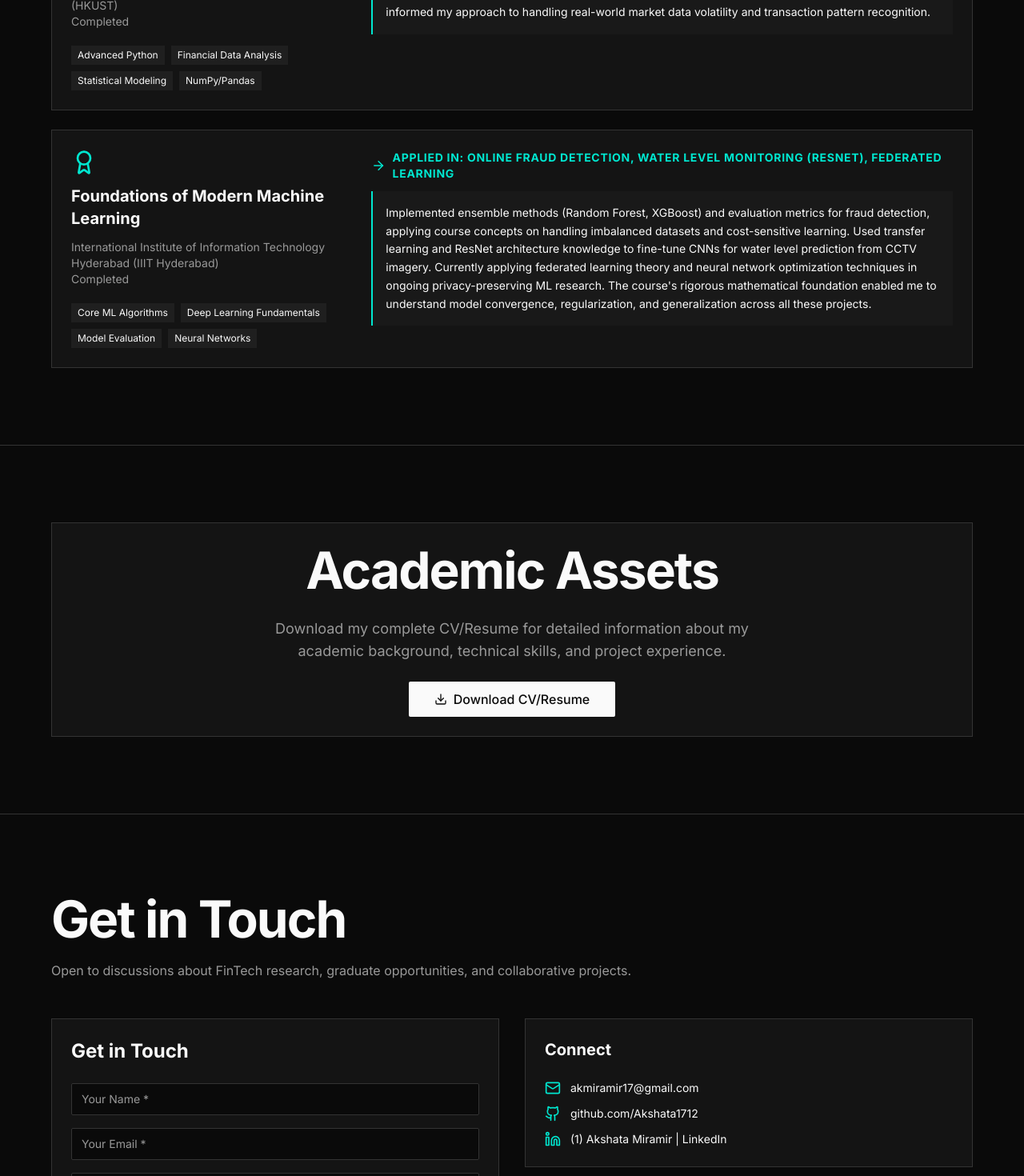
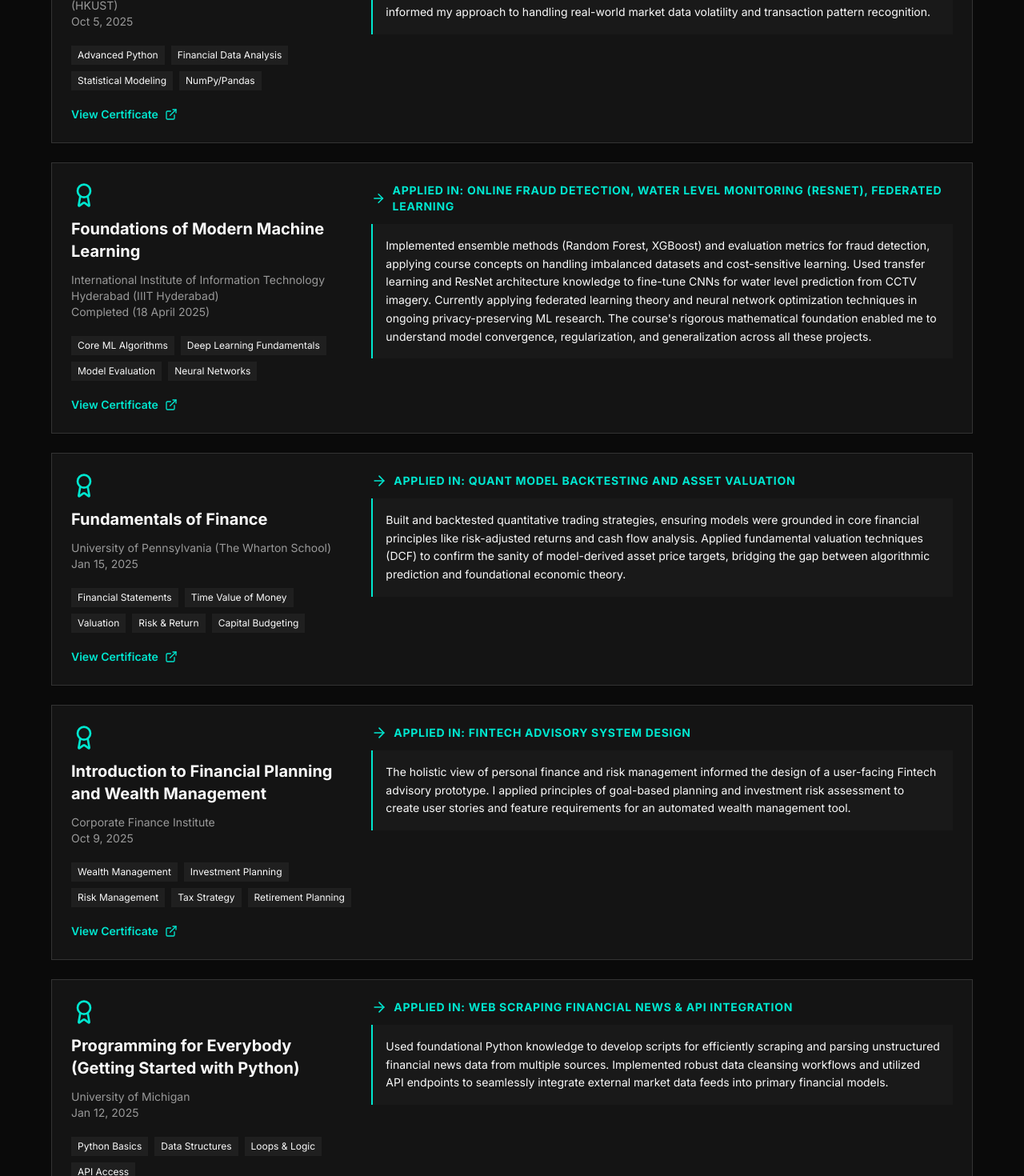
Before and after one commit to Akshata1712/Akshata1712.github.io, a React (Vite) app: page / in a window 1280 px wide. Shown: the part 5780-7250 px from the top of the page at 80% size. Built offline with nearby package versions, Linux system fonts and the light colour scheme; the HTML template or start-up script is replaced by a standard one.

Commit message:
Update Credentials.tsx

```diff
--- a/src/components/Credentials.tsx
+++ b/src/components/Credentials.tsx
@@ -17,22 +17,57 @@ const Credentials = () => {
     {
       title: "Python and Statistics for Financial Analysis",
       provider: "Hong Kong University of Science and Technology (HKUST)",
-      date: "Completed",
+      date: "Oct 5, 2025",
       skills: ["Advanced Python", "Financial Data Analysis", "Statistical Modeling", "NumPy/Pandas"],
       application: {
         project: "Sentiment Analysis for Stock Prediction & Online Fraud Detection",
         description: "Applied advanced Python programming and Pandas data manipulation to process large-scale financial datasets and social media feeds. Leveraged statistical modeling techniques for feature extraction and correlation analysis in stock prediction models. Used NumPy for efficient numerical computations in fraud detection feature engineering. The course's focus on financial time-series analysis directly informed my approach to handling real-world market data volatility and transaction pattern recognition."
-      }
+      },
+      certificate: "/Financial Analysis.jpg"
     },
     {
       title: "Foundations of Modern Machine Learning",
       provider: "International Institute of Information Technology Hyderabad (IIIT Hyderabad)",
-      date: "Completed",
+      date: "Completed (18 April 2025)",
       skills: ["Core ML Algorithms", "Deep Learning Fundamentals", "Model Evaluation", "Neural Networks"],
       application: {
         project: "Online Fraud Detection, Water Level Monitoring (ResNet), Federated Learning",
         description: "Implemented ensemble methods (Random Forest, XGBoost) and evaluation metrics for fraud detection, applying course concepts on handling imbalanced datasets and cost-sensitive learning. Used transfer learning and ResNet architecture knowledge to fine-tune CNNs for water level prediction from CCTV imagery. Currently applying federated learning theory and neural network optimization techniques in ongoing privacy-preserving ML research. The course's rigorous mathematical foundation enabled me to understand model convergence, regularization, and generalization across all these projects."
-      }
+      },
+      certificate: "/Foundations of Modern Machine Learning.jpg"
+    },
+    {
+      title: "Fundamentals of Finance",
+      provider: "University of Pennsylvania (The Wharton School)",
+      date: "Jan 15, 2025",
+      skills: ["Financial Statements", "Time Value of Money", "Valuation", "Risk & Return", "Capital Budgeting"],
+      application: {
+        project: "Quant Model Backtesting and Asset Valuation",
+        description: "Built and backtested quantitative trading strategies, ensuring models were grounded in core financial principles like risk-adjusted returns and cash flow analysis. Applied fundamental valuation techniques (DCF) to confirm the sanity of model-derived asset price targets, bridging the gap between algorithmic prediction and foundational economic theory."
+      },
+      certificate: "/Fundamentals of Finance.pdf"
+    },
+    {
+      title: "Introduction to Financial Planning and Wealth Management",
+      provider: "Corporate Finance Institute",
+      date: "Oct 9, 2025",
+      skills: ["Wealth Management", "Investment Planning", "Risk Management", "Tax Strategy", "Retirement Planning"],
+      application: {
+        project: "Fintech Advisory System Design",
+        description: "The holistic view of personal finance and risk management informed the design of a user-facing Fintech advisory prototype. I applied principles of goal-based planning and investment risk assessment to create user stories and feature requirements for an automated wealth management tool."
+      },
+      certificate: "/Financial Planning.pdf"
+    },
+    {
+      title: "Programming for Everybody (Getting Started with Python)",
+      provider: "University of Michigan",
+      date: "Jan 12, 2025",
+      skills: ["Python Basics", "Data Structures", "Loops & Logic", "API Access"],
+      application: {
+        project: "Web Scraping Financial News & API Integration",
+        description: "Used foundational Python knowledge to develop scripts for efficiently scraping and parsing unstructured financial news data from multiple sources. Implemented robust data cleansing workflows and utilized API endpoints to seamlessly integrate external market data feeds into primary financial models."
+      },
+      certificate: "/Python.pdf"
     }
   ];
 
```
